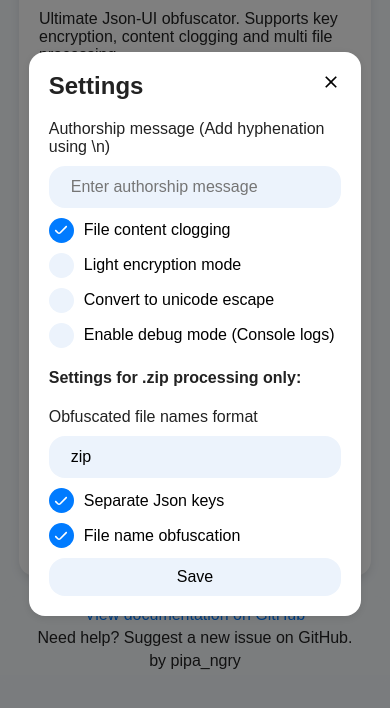
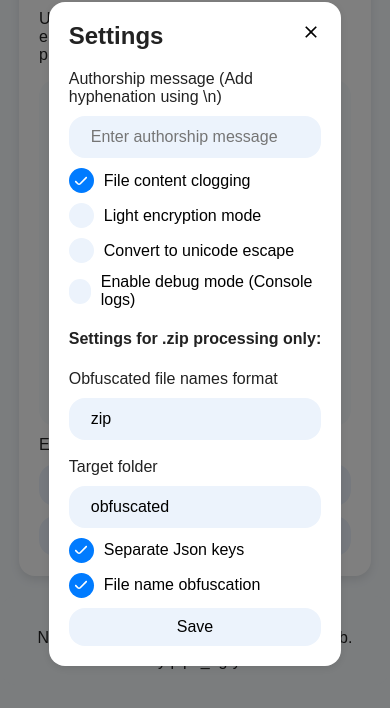
Before and after one commit to pipangry/JsonEncryptor, a plain HTML site: page index.html in a window 390 px wide. Both pictures are taken after a click on the button "Settings". Shown: the part 88-796 px from the top of the page. Drawn offline with nearby package versions, Linux system fonts and the light colour scheme.

Commit message:
Added new setting and fixed modal form on small screen.

```diff
--- a/client/fileProcessing/processZipFile.js
+++ b/client/fileProcessing/processZipFile.js
@@ -9,6 +9,7 @@ import log from './utils/log.js';
 
 function deployContents(updatedZip) {
     const settingHashNames = document.getElementById('settingHashNames');
+    const targetFolder = document.getElementById('settingTargetFolder');
 
     const filesToRename = [];
     const directoriesToCheck = new Set();
@@ -24,7 +25,11 @@ function deployContents(updatedZip) {
             const baseName = pathParts.pop();
             const isExcludedFile = baseName == '_global_variables.json' || baseName == '_ui_defs.json';
             const newBaseName = (isExcludedFile || !settingHashNames.checked) ? baseName : baseCryptoMD5(baseName) + `.${fileFormat}`;
-            const newFilename = ['ui', newBaseName].join('/');
+            const newFilename = [
+                'ui',
+                ...(!(isExcludedFile || targetFolder.value == '') ? [targetFolder.value] : []),
+                newBaseName
+            ].join('/');
 
             filesToRename.push({ oldName: filename, newName: newFilename });
             isExcludedFile ? null : uiDefsArray.push(newFilename);
--- a/index.html
+++ b/index.html
@@ -54,7 +54,10 @@
                 <h4>Settings for .zip processing only:</h4>
 
                 <label for="settingFileFormat">Obfuscated file names format</label>
-                <input type="text" id="settingFileFormat" placeholder="Enter file formal" name="settingFileFormat" value="zip">
+                <input type="text" id="settingFileFormat" placeholder="Enter file formal" name="settingFileFormat" value="zip"><br>
+
+                <label for="settingTargetFolder">Target folder</label>
+                <input type="text" id="settingTargetFolder" placeholder="Enter target folder" name="settingTargetFolder" value="obfuscated">
 
                 <label class="custom-checkbox">
                     <input id="settingSeparateKeys" type="checkbox" checked />
--- a/style.css
+++ b/style.css
@@ -360,7 +360,7 @@ input:hover {
     top: 0;
     width: 100%;
     height: 100%;
-    overflow: auto;
+    overflow: none;
     background-color: rgba(0, 0, 0, 0.5);
 
     align-items: center;
@@ -373,6 +373,9 @@ input:hover {
     border-radius: var(--border-radius);
     width: 40%;
     max-width: 600px;
+    box-sizing: border-box;
+    overflow-y: auto;
+    max-height: 95%;
     box-shadow: 0 2px 10px rgba(0, 0, 0, 0.1);
 }
 
```
